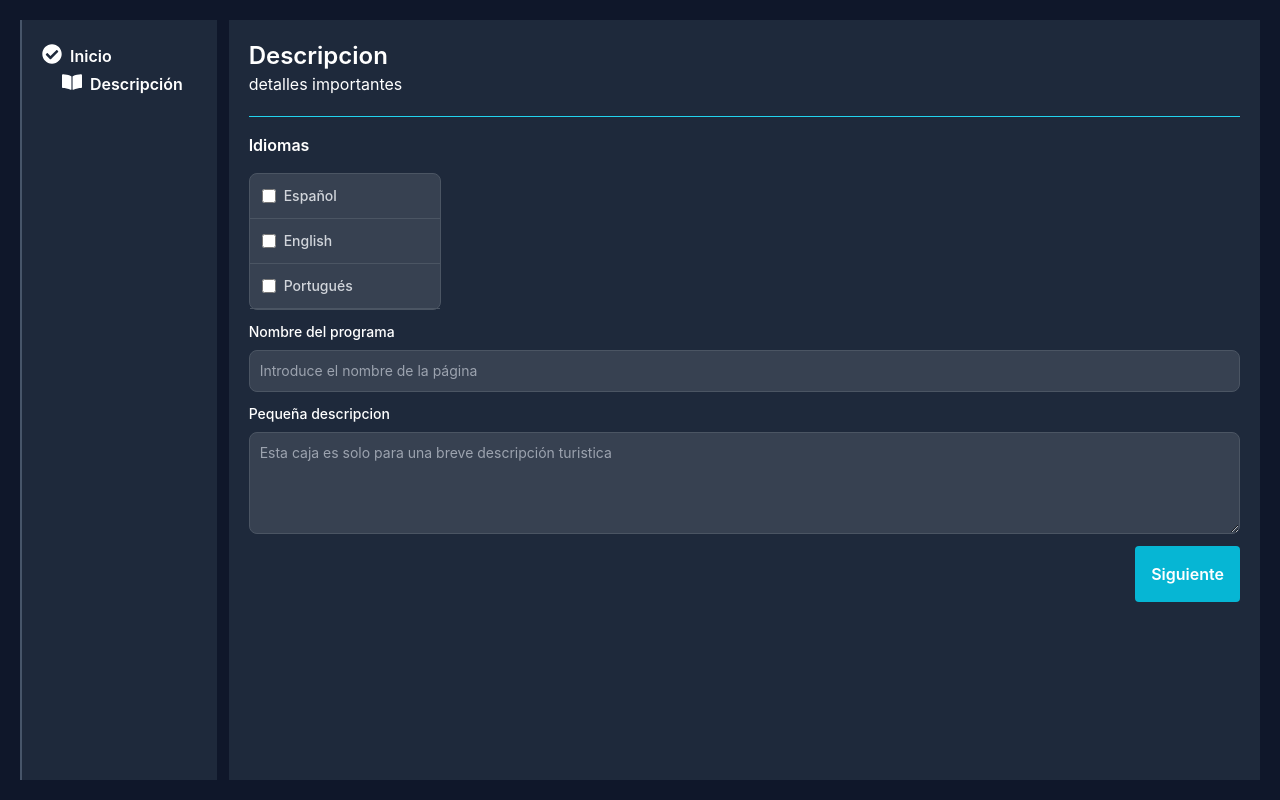
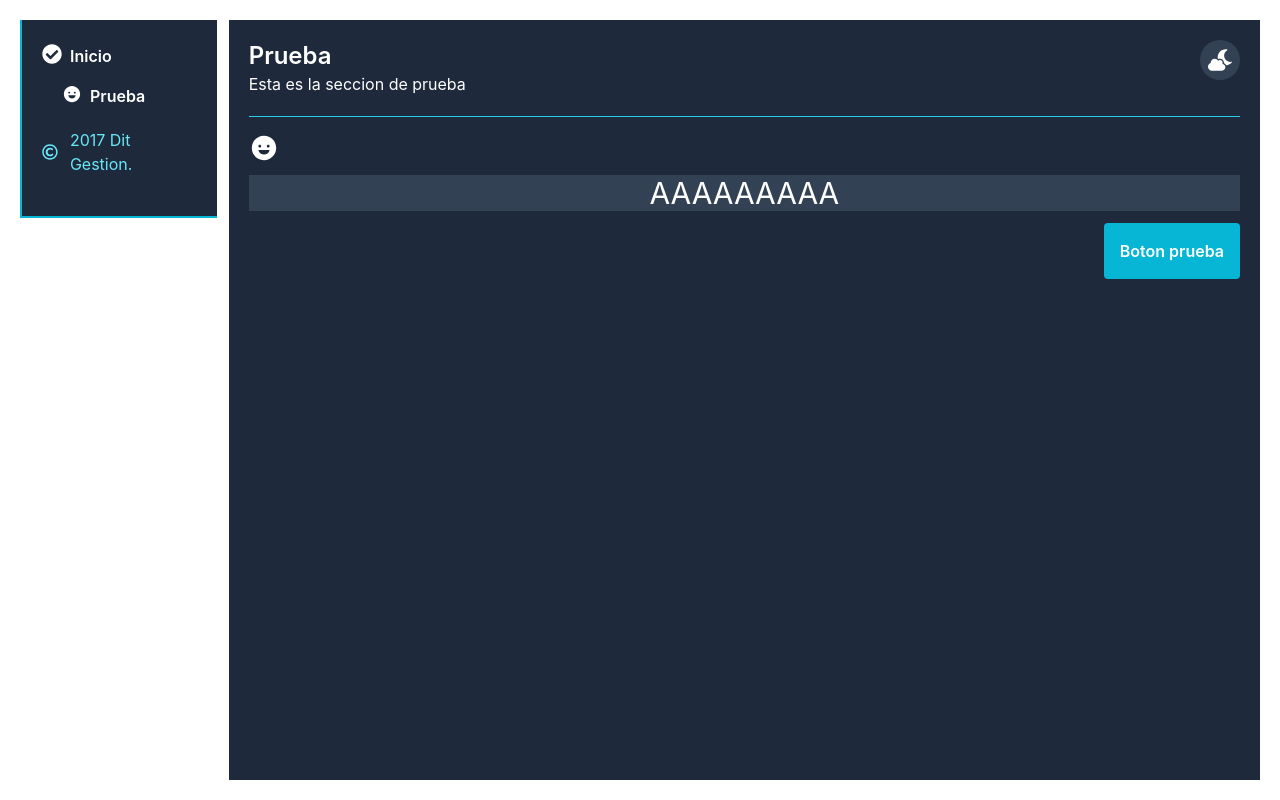
Before and after one commit to avachadze/tabsReactJs, a React (Create React App) app: page / in a window 1280 px wide. Both pictures are taken after a click on the button "Nuevo Viaje". Built offline with nearby package versions, Linux system fonts and the light colour scheme.

Commit message:
añadir lista si no esta duplicado

```diff
--- a/public/index.html
+++ b/public/index.html
@@ -10,34 +10,11 @@
       content="Web site created using create-react-app"
     />
     <link rel="apple-touch-icon" href="%PUBLIC_URL%/logo192.png" />
-    <!--
-      manifest.json provides metadata used when your web app is installed on a
-      user's mobile device or desktop. See https://developers.google.com/web/fundamentals/web-app-manifest/
-    -->
-    <link rel="manifest" href="%PUBLIC_URL%/manifest.json" />
-    <!--
-      Notice the use of %PUBLIC_URL% in the tags above.
-      It will be replaced with the URL of the `public` folder during the build.
-      Only files inside the `public` folder can be referenced from the HTML.
-
-      Unlike "/favicon.ico" or "favicon.ico", "%PUBLIC_URL%/favicon.ico" will
-      work correctly both with client-side routing and a non-root public URL.
-      Learn how to configure a non-root public URL by running `npm run build`.
-    -->
-    <title>React App</title>
+    <link rel="manifest" href="%PUBLIC_URL%/manifest.json" >
+    <title>Cargador :D </title>
   </head>
   <body>
     <noscript>You need to enable JavaScript to run this app.</noscript>
     <div id="root"></div>
-    <!--
-      This HTML file is a template.
-      If you open it directly in the browser, you will see an empty page.
-
-      You can add webfonts, meta tags, or analytics to this file.
-      The build step will place the bundled scripts into the <body> tag.
-
-      To begin the development, run `npm start` or `yarn start`.
-      To create a production bundle, use `npm run build` or `yarn build`.
-    -->
   </body>
 </html>
--- a/src/componentes/Home.js
+++ b/src/componentes/Home.js
@@ -2,139 +2,130 @@ import { FaCheckCircle } from "react-icons/fa";
 import Inicio from "./secciones/Inicio";
 import Incluido from "./secciones/Incluido";
 import Descripcion from "./secciones/Descripcion";
-import React, { useState } from "react";
+import React, { useState, useEffect } from "react";
 import { FaBookOpen } from "react-icons/fa";
 import { FaCheckDouble } from "react-icons/fa";
 import Prueba from "./secciones/Prueba";
 import { IoIosHappy } from "react-icons/io";
+import { FaRegCopyright } from "react-icons/fa";
+import { GoDotFill } from "react-icons/go";
+import { FaCloudMoon } from "react-icons/fa";
+import { FaCloudSun } from "react-icons/fa";
 
 function Home() {
     const [toggle, setToggle] = useState("TAB_inicio")
-
     const opciones = [{
         id: "TAB_inicio",
         texto: "Inicio",
-        visibilidad: "",
-        siguiente: "TAB_descripcion",
+        siguiente: "TAB_prueba",
         descripcionTitulo: "Bienvenido al programa de carga de Viajes",
         descripcion: "Selecciona lo que quieras hacer",
-        icon: <FaCheckCircle />,
-        next: function next(ev) {
-            ev.preventDefault()
-            setToggle(this.siguiente)
-            let element = document.getElementById(this.siguiente)
-            if (element) {
-                element.classList.remove("hidden")
-            }
-            opciones.map((opcion) => (
-                opcion.id === this.siguiente && visibles.push(opcion)
-            ))
-
-        },
+        finished: " ",
+        icon: <FaCheckCircle/>,
+        next: next,
         contenido: <Inicio />,
         botonSiguiente: "Nuevo Viaje"
     },
     {
         id: "TAB_descripcion",
         texto: "Descripción",
-        visibilidad: "hidden",
         siguiente: "TAB_incluido",
         descripcionTitulo: "Descripcion",
         descripcion: "detalles importantes",
-        icon: <FaBookOpen />,
-        next: function next(ev) {
-            ev.preventDefault()
-            setToggle(this.siguiente)
-            let element = document.getElementById(this.siguiente)
-            if (element) {
-                element.classList.remove("hidden")
-            }
-            opciones.map((opcion) => (
-                opcion.id === this.siguiente && visibles.push(opcion)
-            ))
-
-        },
+        icon: <FaBookOpen  />,
+        next: next,
         contenido: <Descripcion />,
         botonSiguiente: "Siguiente"
     },
     {
         id: "TAB_incluido",
         texto: "Incluido / no",
-        visibilidad: "hidden",
         siguiente: "TAB_prueba",
         descripcionTitulo: "Incluido/ No incluido",
         descripcion: "Si el servicio no está seleccionado, el cliente lo verá como no incluido.",
-        icon: <FaCheckDouble />,
-        next: function next(ev) {
-            ev.preventDefault()
-            setToggle(this.siguiente)
-            let element = document.getElementById(this.siguiente)
-            if (element) {
-                element.classList.remove("hidden")
-            }
-            opciones.map((opcion) => (
-                opcion.id === this.siguiente && visibles.push(opcion)
-            ))
-
-        },
+        icon: <FaCheckDouble/>,
+        next: next,
         contenido: <Incluido />,
         botonSiguiente: "Siguiente"
     },
     {
         id: "TAB_prueba",
         texto: "Prueba",
-        visibilidad: "hidden",
         siguiente: "TAB_descripcion",
         descripcionTitulo: "Prueba",
         descripcion: "Esta es la seccion de prueba",
-        icon: <IoIosHappy />,
-        next: function next(ev) {
-            ev.preventDefault()
-            setToggle(this.siguiente)
-            let element = document.getElementById(this.siguiente)
-            if (element) {
-                element.classList.remove("hidden")
-            }
-            opciones.map((opcion) => (
-                opcion.id === this.siguiente && visibles.push(opcion)
-            ))
-
-        },
+        icon: <IoIosHappy/>,
+        next: next,
         contenido: <Prueba />,
-        botonSiguiente: "Nooooooo"
+        botonSiguiente: "Boton prueba"
     }
     ]
+    //Array de la lista visible.
     const [visibles] = useState([opciones[0]]);
-
-
-    //console.log(Object.values(opciones).includes("TAB_incluido"))
-    /*    function next(ev, next) {
-           ev.preventDefault()
-           if (opciones[next.id + 1]) {
-               setToggle(next.id + 1)
-               let element = document.getElementById(next.id + 1)
-               element.classList.remove("hidden")
-           }
-           else {
-               alert("Guardando Cambios :D ")
-           }
-       } */
+    //Funcion para determinar que página tiene que aparecer despues de dar al boton siguiente.
+    function next(actual) {
+        setToggle(actual.siguiente);
+        //Añadir objeto a la lista visible evitando si esta duplicado.
+        opciones.forEach((opcion) => {
+            if (opcion.id === actual.siguiente) {
+                const exists = visibles.some((visible) => visible.id === opcion.id);
+                if (!exists) {
+                    visibles.push(opcion)
+                }
+            }
+        });
+    }
+    //Boton guardar y salir
+    function handleSubmit(ev) {
+        ev.preventDefault();
+        alert("guardado")
+    }
+    //DARK MODE
+    const [isDark, setDark] = useState();
+    let color = localStorage.getItem("theme");
+    useEffect(() => {
+        if (color === "dark") {
+            setDark(true)
+        } else {
+            setDark(false)
+        }
+        document.body.classList.add(color);
+    }, [color]);
+    const darkModeHandler = () => {
+        if (document.body.classList.contains("dark")) {
+            localStorage.setItem("theme", "light");
+            document.body.classList.remove("dark");
+            setDark(false);
+        } else {
+            localStorage.setItem("theme", "dark");
+            document.body.classList.add("dark");
+            setDark(true);
+        }
+    }
+    //DARK MODE
 
     return (
-        <div className="App min-h-[100vh] grid grid-cols-12 gap-3 flex-row p-5 bg-slate-900">
-            <aside className=' hidden md:block md:col-span-4 lg:col-span-2 min-h-[50%] bg-slate-800 text-start border-l-2 border-slate-600'>
-                <ul className='p-5 text-white font-semibold flex flex-col md:space-x-5'>
-                    {opciones.map((opcion) => (
-                        <div id={opcion.id} className={opcion.visibilidad} key={opcion.id}>
-                            <li className="flex flex-row cursor-pointer mt-1" onClick={() => setToggle(opcion.id)}>
-                                <span className='text-xl mr-2'> {opcion.icon} </span>
-                                <span>  {opcion.texto} </span>
-                            </li>
-                        </div>
+        <div className="App min-h-[100vh] gap-3 grid grid-cols-12 p-5  dark:bg-slate-900">
+            <aside className='h-fit col-span-12 pb-10  md:col-span-4 lg:col-span-2  bg-slate-800 text-start border-b-2 md:border-l-2 border-cyan-500'>
+                <ul className='p-5 text-white font-semibold grid grid-cols-2 md:grid-cols-1 gap-3 md:space-x-5'>
+                    {visibles.map((opcion) => (
+                        <li id={opcion.id} key={opcion.id} className="flex flex-row bg-slate-700 rounded  md:bg-transparent  md:p-0 p-3 cursor-pointer mt-1" onClick={() => setToggle(opcion.id)}>
+                            <span className='text-xl mr-2'> {opcion.icon} </span>
+                            <span>  {opcion.texto} </span>
+                            {toggle === opcion.id && <span className="flex text-[10px] items-center ml-3 animate-ping text-cyan-400"> <GoDotFill /> </span>}
+                        </li>
                     ))}
                 </ul>
+                <div className="text-cyan-300 px-5 flex items-center gap-3">
+                    <FaRegCopyright />
+                      2017 Dit Gestion.
+                </div>
             </aside>
-            <section className='col-span-12 md:col-span-8 lg:col-span-10 min-h-[50%] bg-slate-800 p-5'>
+            <section className='h-full  col-span-12 md:col-span-8 lg:col-span-10  bg-slate-800 p-5'>
+                <span onClick={() => darkModeHandler()} className="text-white hover:text-cyan-400 transition cursor-pointer bg-slate-700 p-2 rounded-full float-right text-2xl">
+
+                    {isDark ? <FaCloudSun /> : <FaCloudMoon />}
+                </span>
                 {opciones.map((opcion) => (
                     <div key={opcion.id} className={toggle === opcion.id ? "show-content" : "content"}>
                         <div className='border-b text-left border-cyan-400 w-full pb-5 mb-4'>
@@ -145,12 +136,15 @@ function Home() {
                                 {opcion.descripcion}
                             </span>
                         </div>
-                        <form onSubmit={ev => opcion.next(ev, opcion)}>
+                        <form onSubmit={ev => handleSubmit(ev)}>
                             {opcion.contenido}
-                            <div className='mt-3 flex justify-end w-full'>
-                                <button id="myAnchor" className='bg-cyan-500 text-white font-semibold p-4 rounded' >
+                            <div className='mt-3 flex justify-end w-full gap-3'>
+                                <button onClick={() => opcion.next(opcion)} type="button" className='bg-cyan-500 hover:bg-cyan-600 text-white font-semibold p-4 rounded' >
                                     {opcion.botonSiguiente}
                                 </button>
+                                {opciones.length === visibles.length && <button type="submit" className='bg-cyan-500 hover:bg-cyan-600 text-white font-semibold p-4 rounded' >
+                                    Guardar y salir
+                                </button>}
                             </div>
                         </form>
                     </div>
--- a/src/componentes/secciones/Descripcion.js
+++ b/src/componentes/secciones/Descripcion.js
@@ -1,10 +1,6 @@
 import React from 'react'
 
-function Descripcion({ setToggle }) {
-    function updateToggle() {
-        setToggle(2)
-
-    }
+function Descripcion({finished}) {
     return (
         <div className='text-start'>
             <div>
--- a/src/componentes/secciones/Prueba.js
+++ b/src/componentes/secciones/Prueba.js
@@ -1,7 +1,8 @@
 import React from 'react'
 import { IoIosHappy } from "react-icons/io";
 
-function Prueba() {
+function Prueba({finished}) {
+
   return (
     <div className='text-3xl text-white'>
        <IoIosHappy />
--- a/tailwind.config.js
+++ b/tailwind.config.js
@@ -3,6 +3,7 @@ module.exports = {
   content: [
     "./src/**/*.{js,jsx,ts,tsx}",
   ],
+  darkMode: "class",
   theme: {
     extend: {},
   },
```
